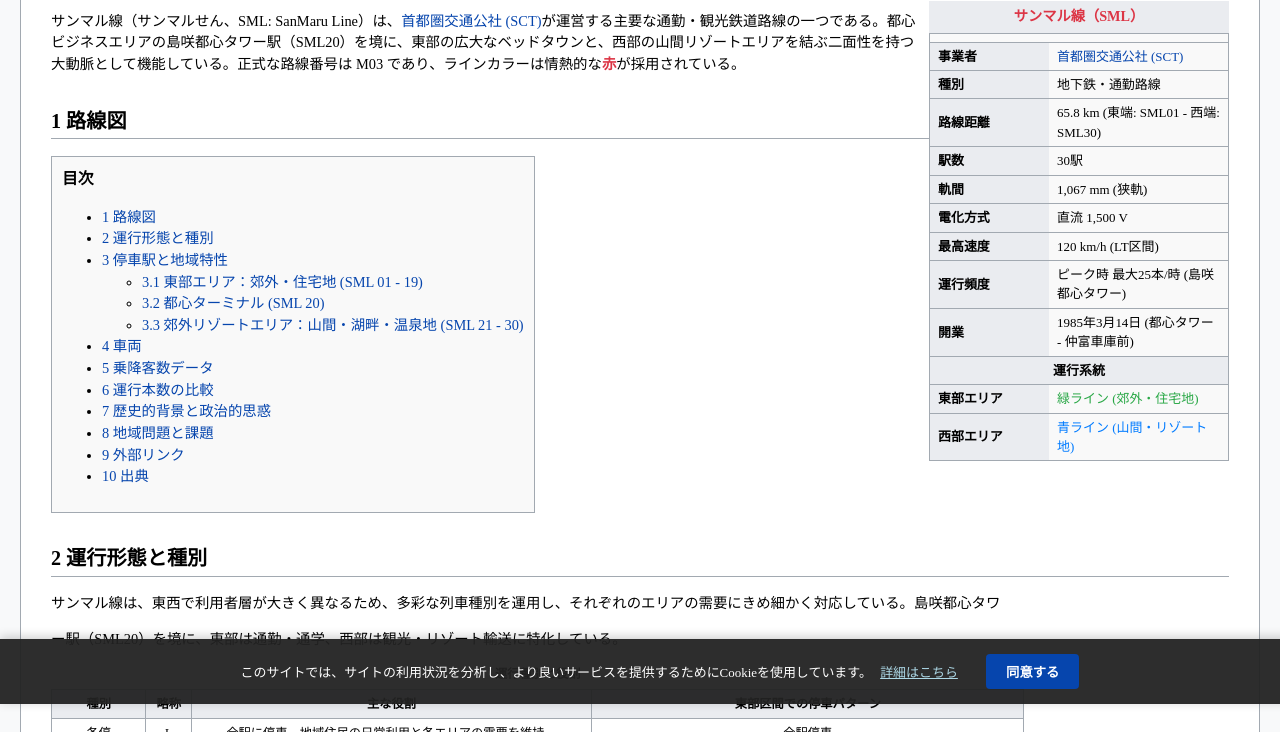
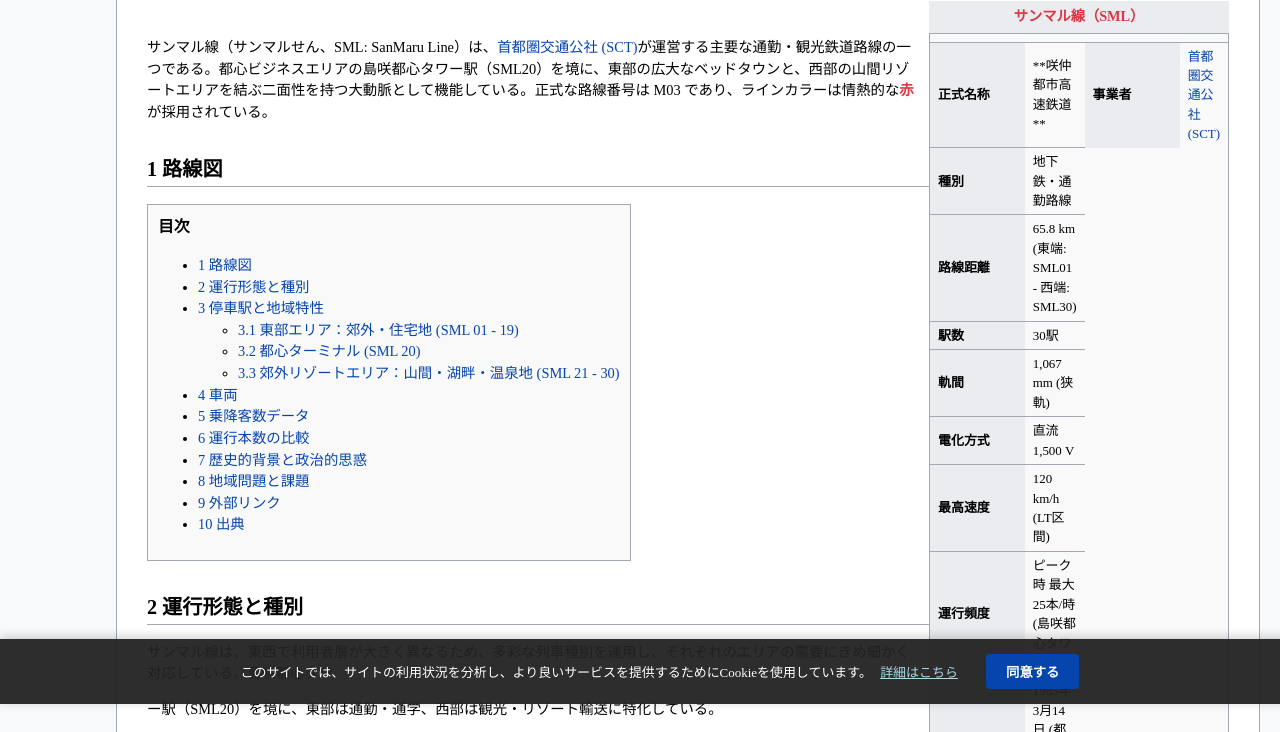
Before and after one commit to tanuki276/webpython, a plain HTML site: page 6/index.html in a window 1280 px wide. Shown: the part 96-828 px from the top of the page. Drawn offline with Linux system fonts and the light colour scheme.

Commit message:
index.html の更新

```diff
--- a/6/index.html
+++ b/6/index.html
@@ -449,12 +449,14 @@
 </head>
 <body>
     <div class="container">
+            <p style="text-align:right; font-size:0.7em;"><sup>[†]</sup>fuck israel <sup>[‡]</sup>slava ukraine <sup>[§]</sup>taiwan independence</p>
         <div class="main-content">
             <h1>サンマル線</h1>
 
             <table class="infobox" role="presentation">
                 <caption>サンマル線（SML）</caption>
                 <tr><td colspan="2" style="text-align:center;"></td></tr>
+　　　　　　　　　 <tr><th>正式名称</th><td>**咲仲都市高速鉄道**</
                 <tr><th>事業者</th><td><a href="/main.html?query=首都圏交通公社">首都圏交通公社 (SCT)</a></td></tr>
                 <tr><th>種別</th><td>地下鉄・通勤路線</td></tr>
                 <tr><th>路線距離</th><td>65.8 km (東端: SML01 - 西端: SML30)</td></tr>
```
